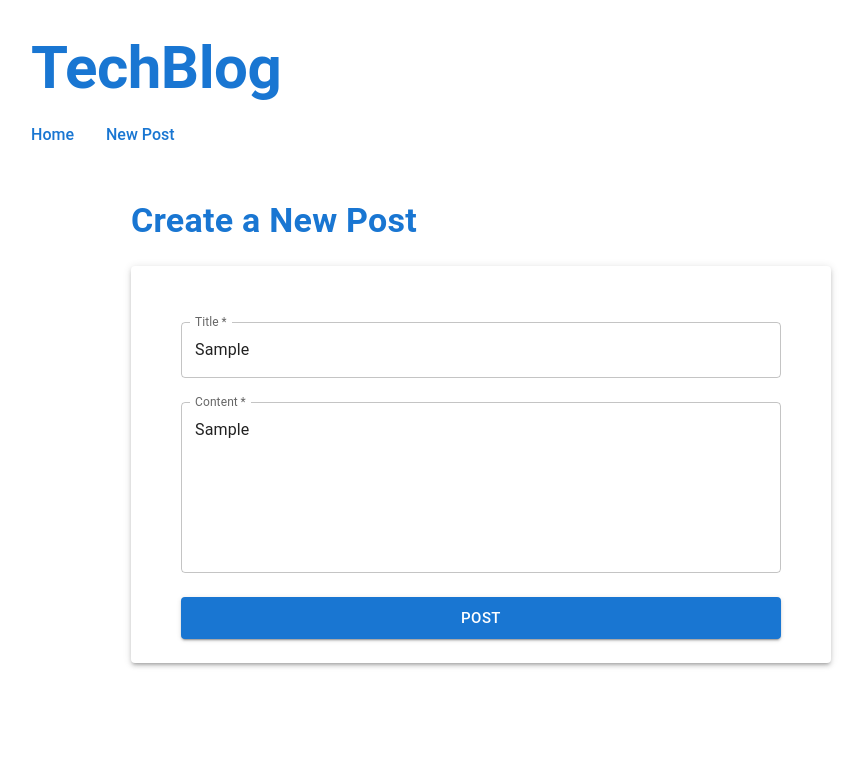
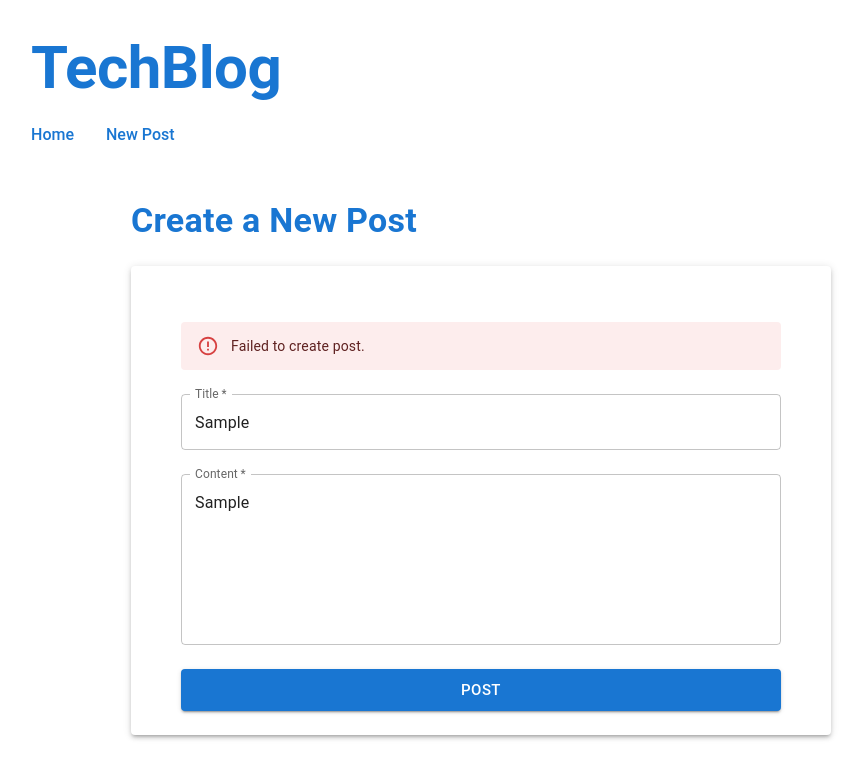
Before and after one commit to purinliang/TechBlog, a React (Create React App) app in the folder client/: page /new in a window 1280 px wide. Both pictures are taken after typing "Sample", "Sample" into the empty fields and a click on the button "POST". Shown: the top 778 px of the page, without its empty margins (159-1023 px from the left). Built offline with nearby package versions, Linux system fonts and the light colour scheme; no server answers.

Commit message:
bugfix: error handling on create post

```diff
--- a/client/src/components/PostForm.js
+++ b/client/src/components/PostForm.js
@@ -1,28 +1,39 @@
-import { useState } from 'react';
-import { useNavigate } from 'react-router-dom';
-import { createPost } from '../api';
-
-import Box from '@mui/material/Box';
-import TextField from '@mui/material/TextField';
-import Button from '@mui/material/Button';
+import { useState } from "react";
+import { useNavigate } from "react-router-dom";
+import { createPost } from "../api";
+import { Box, TextField, Button, Alert } from "@mui/material";
 
 export default function PostForm() {
-  const [title, setTitle] = useState('');
-  const [content, setContent] = useState('');
+  const [title, setTitle] = useState("");
+  const [content, setContent] = useState("");
+  const [error, setError] = useState(null);
   const navigate = useNavigate();
 
   const handleSubmit = async (e) => {
     e.preventDefault();
-    await createPost({ title, content });
-    navigate('/');
+    try {
+      await createPost({ title, content });
+      navigate("/");
+    } catch (error) {
+      console.error("Error creating post:", error);
+      setError("Failed to create post.");
+    }
   };
 
   return (
     <Box
       component="form"
       onSubmit={handleSubmit}
-      sx={{ maxWidth: 600, mx: 'auto', mt: 4, display: 'flex', flexDirection: 'column', gap: 3 }}
+      sx={{
+        maxWidth: 600,
+        mx: "auto",
+        mt: 4,
+        display: "flex",
+        flexDirection: "column",
+        gap: 3,
+      }}
     >
+      {error && <Alert severity="error">{error}</Alert>}
       <TextField
         label="Title"
         variant="outlined"
```
